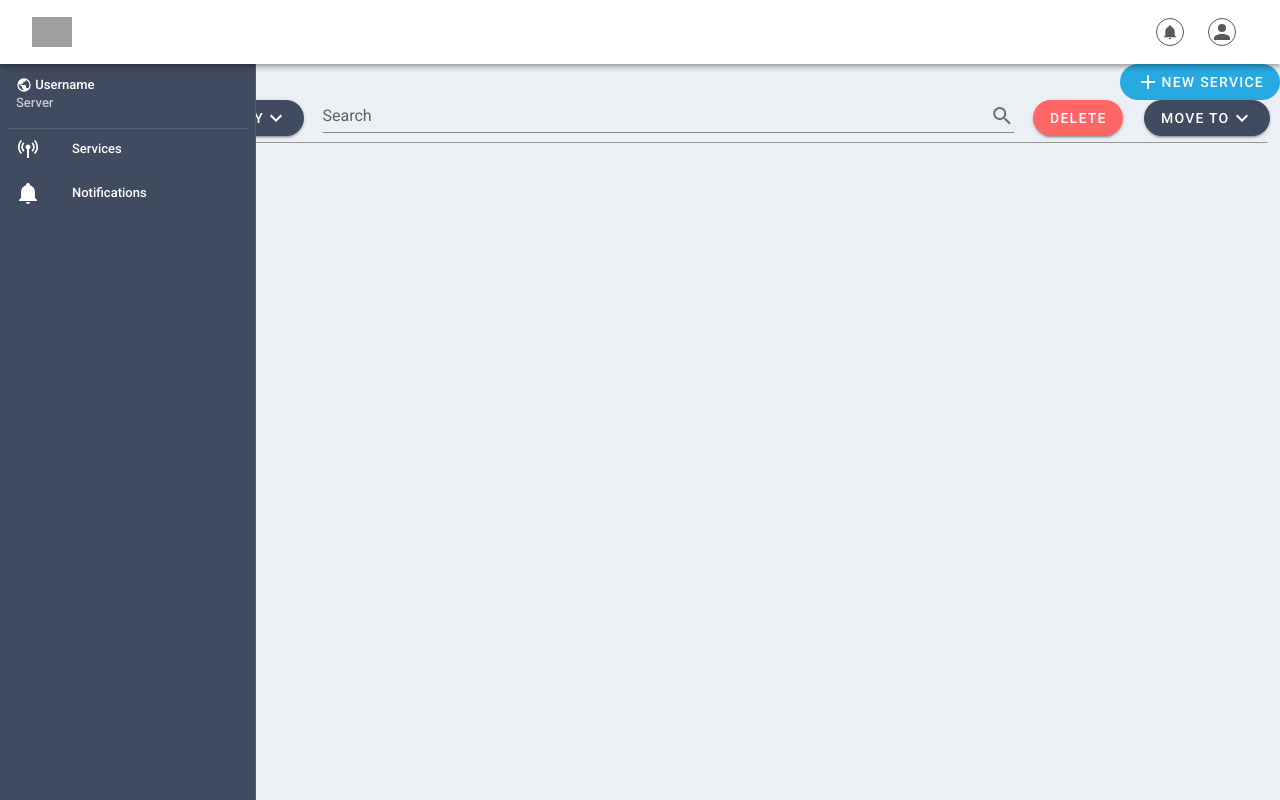
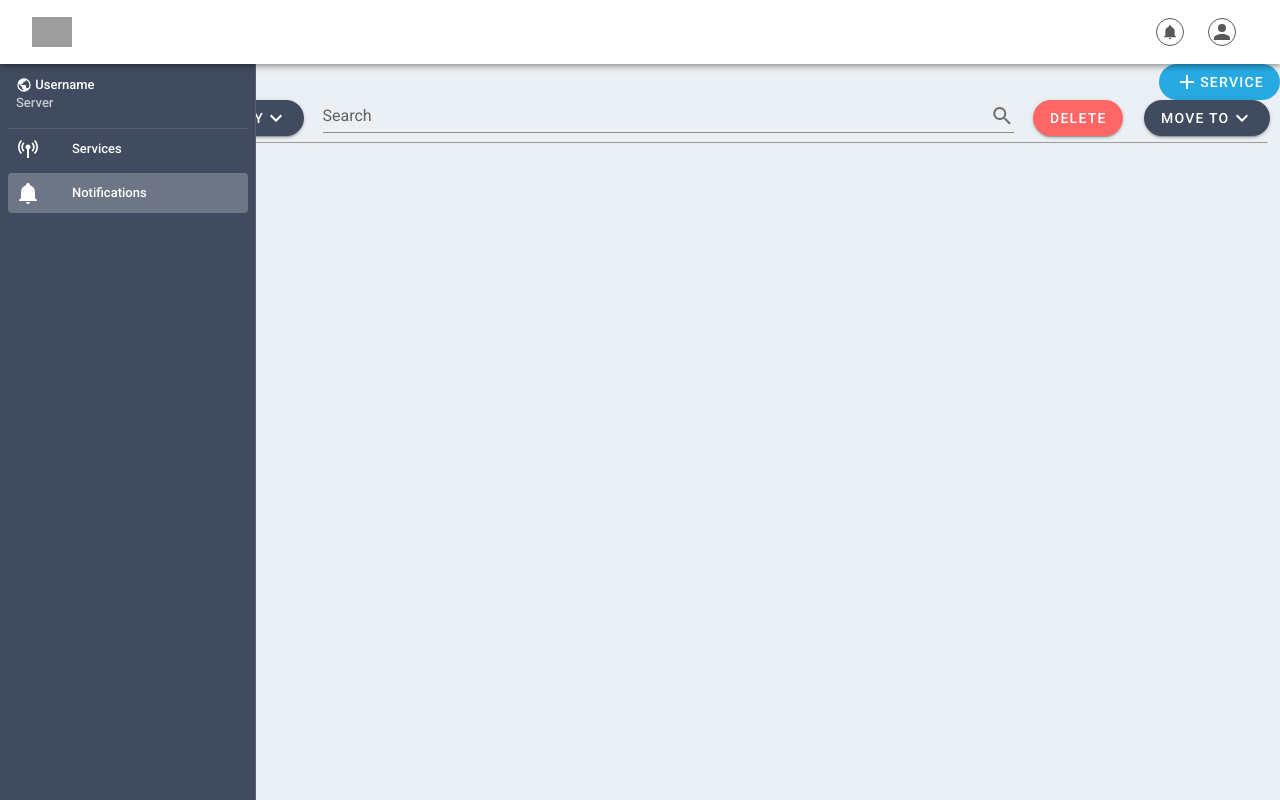
Before and after one commit to NornirAS/synx-domain-client, a Vue app: page / in a window 1280 px wide. Built offline with nearby package versions, Linux system fonts and the light colour scheme; grey boxes are pictures that could not be loaded.

Commit message:
Added routes

```diff
--- a/src/components/Header.vue
+++ b/src/components/Header.vue
@@ -1,6 +1,7 @@
 <template>
   <v-app-bar app color="white" dark>
     <div class="d-flex align-center">
+      <router-link to="/services">
         <v-img
           alt="Vuetify Logo"
           class="shrink mr-2"
@@ -9,6 +10,7 @@
           transition="scale-transition"
           width="40"
         />
+      </router-link>
     </div>
 
     <v-spacer></v-spacer>
--- a/src/components/Sidebar.vue
+++ b/src/components/Sidebar.vue
@@ -1,5 +1,11 @@
 <template>
-  <v-navigation-drawer v-model="drawer" :color="mainBgColor" dark absolute>
+  <v-navigation-drawer
+    v-model="drawer"
+    :color="mainBgColor"
+    dark
+    absolute
+    permament
+  >
     <v-list dense nav class="py-0">
       <v-list-item two-line>
         <v-list-item-content>
@@ -13,7 +19,7 @@
 
       <v-divider></v-divider>
 
-      <v-list-item v-for="item in items" :key="item.title" link>
+      <v-list-item v-for="item in items" :key="item.title" :to="item.path" link>
         <v-list-item-icon>
           <v-icon>{{ item.icon }}</v-icon>
         </v-list-item-icon>
@@ -34,11 +40,10 @@ export default {
       mdiEarth,
       drawer: true,
       items: [
-        { title: "Services", icon: mdiAntenna },
-        { title: "Notifications", icon: mdiBell }
+        { title: "Services", icon: mdiAntenna, path: "/services" },
+        { title: "Notifications", icon: mdiBell, path: "/" }
       ],
       mainBgColor: "#404B5F",
-      right: false,
       permanent: true
     };
   }
--- a/src/views/Services.vue
+++ b/src/views/Services.vue
@@ -5,9 +5,17 @@
         Services
         <v-icon :color="colorBlue">{{ mdiInformationOutline }}</v-icon>
       </span>
-      <v-btn :color="colorBlue" depressed rounded medium dark>
+      <v-btn
+        :color="colorBlue"
+        depressed
+        rounded
+        medium
+        dark
+        link
+        :to="createService"
+      >
         <v-icon>{{ mdiPlus }}</v-icon>
-        New Service
+        Service
       </v-btn>
     </v-row>
     <br />
@@ -113,7 +121,8 @@ export default {
       },
       colorBlue: "#27AAE1",
       colorRed: "#FF6666",
-      colorGrey: "#404B5F"
+      colorGrey: "#404B5F",
+      createService: "/create-service"
     };
   }
 };
```
Lines whose indentation alone changed are shown as unchanged.
